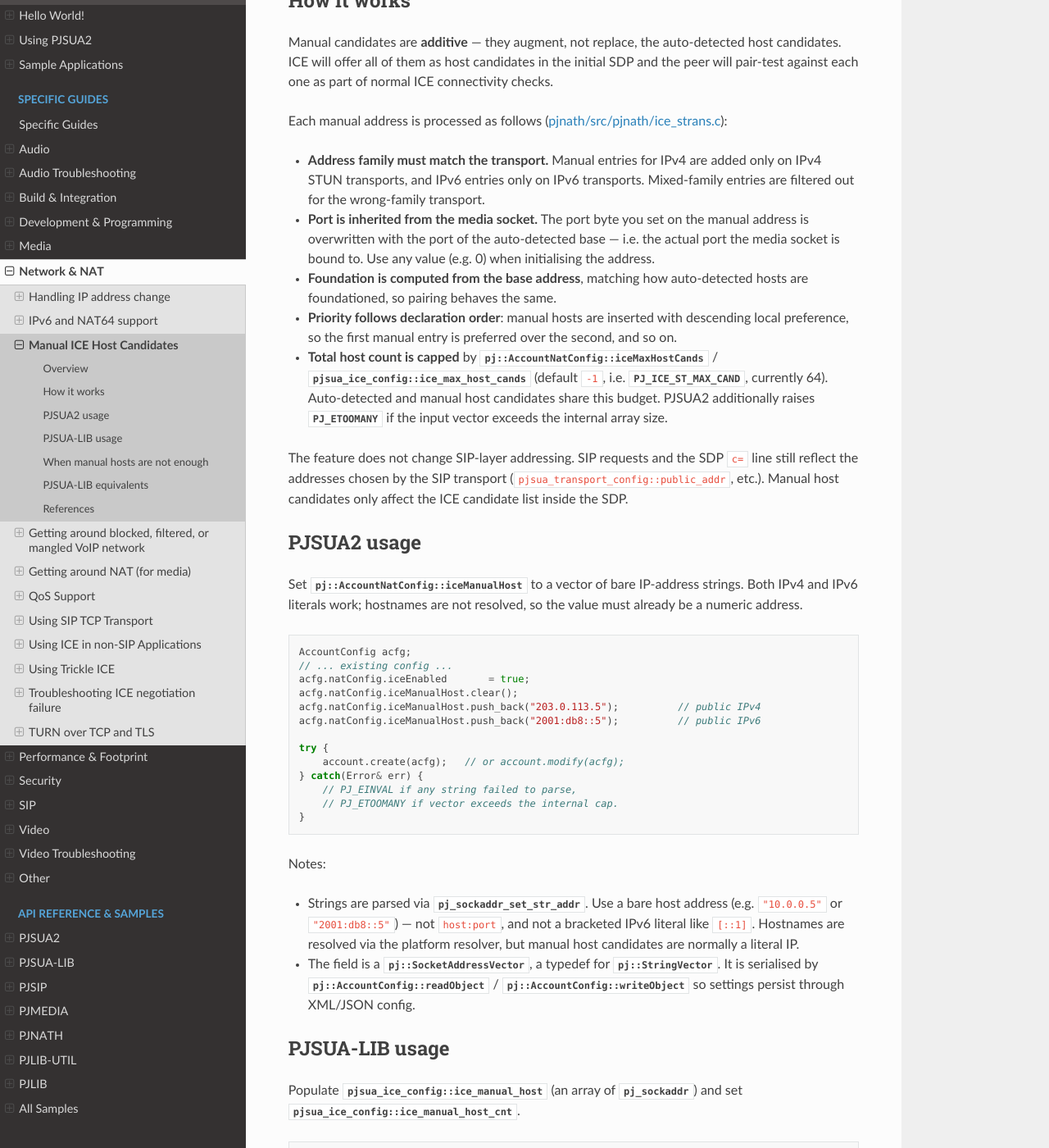
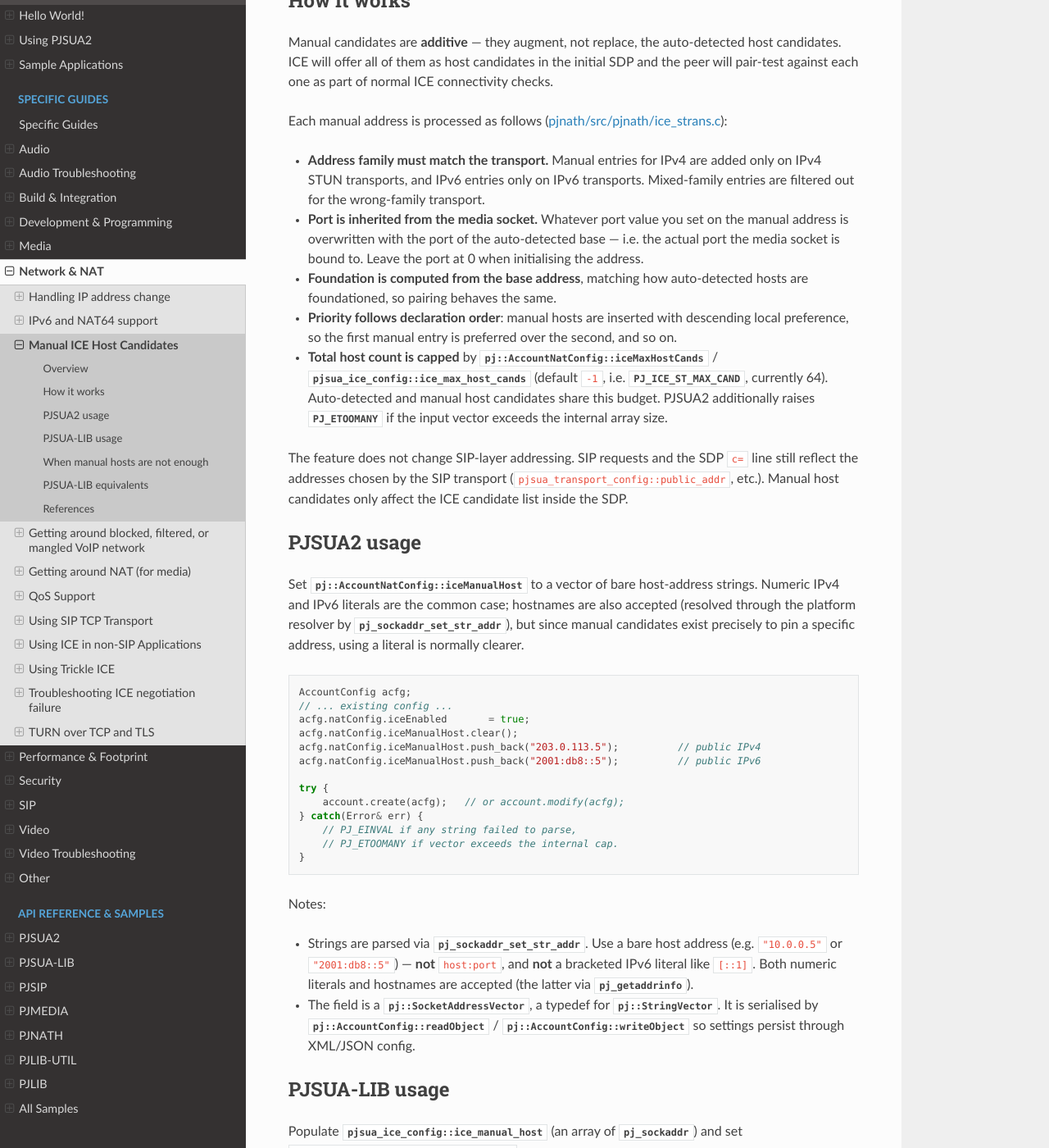
Before and after one commit to pjsip/pjproject_docs, a Sphinx documentation site: the page built from docs/source/specific-guides/network_nat/manual_ice_host_cand.rst, in a window 1280 px wide and 1400 px high, scrolled down 1042 px. Shown: the whole window at 82% size. Built offline with Sphinx 7.4.7 and the Read the Docs theme 3.1.0, drawn with Linux system fonts in a browser that asks for light colours; the version number could not be read and is left out.

Commit message:
docs: manual ICE host — address Copilot review
* "port byte" -> "port value" (port is a 16-bit field, not one byte).
* Reconcile hostname-resolution guidance: pj_sockaddr_set_str_addr()
  does accept hostnames (falls through to pj_getaddrinfo() in both AF
  paths), so the earlier "must already be a numeric address" line was
  wrong. State that both numeric literals and hostnames are accepted,
  while noting literals are the common case for pinned candidates.

```diff
--- a/docs/source/specific-guides/network_nat/manual_ice_host_cand.rst
+++ b/docs/source/specific-guides/network_nat/manual_ice_host_cand.rst
@@ -57,10 +57,10 @@
   IPv4 are added only on IPv4 STUN transports, and IPv6 entries only
   on IPv6 transports. Mixed-family entries are filtered out for the
   wrong-family transport.
-- **Port is inherited from the media socket.** The port byte you set
-  on the manual address is overwritten with the port of the
+- **Port is inherited from the media socket.** Whatever port value
+  you set on the manual address is overwritten with the port of the
   auto-detected base — i.e. the actual port the media socket is
-  bound to. Use any value (e.g. 0) when initialising the address.
+  bound to. Leave the port at 0 when initialising the address.
 - **Foundation is computed from the base address**, matching how
   auto-detected hosts are foundationed, so pairing behaves the same.
 - **Priority follows declaration order**: manual hosts are inserted
@@ -84,8 +84,11 @@
 ------------
 
 Set :cpp:any:`pj::AccountNatConfig::iceManualHost` to a vector of
-bare IP-address strings. Both IPv4 and IPv6 literals work; hostnames
-are not resolved, so the value must already be a numeric address.
+bare host-address strings. Numeric IPv4 and IPv6 literals are the
+common case; hostnames are also accepted (resolved through the
+platform resolver by :cpp:any:`pj_sockaddr_set_str_addr()`), but
+since manual candidates exist precisely to pin a specific address,
+using a literal is normally clearer.
 
 .. code-block:: c++
 
@@ -107,9 +110,9 @@
 
 - Strings are parsed via :cpp:any:`pj_sockaddr_set_str_addr()`. Use
   a bare host address (e.g. ``"10.0.0.5"`` or ``"2001:db8::5"``) —
-  not ``host:port``, and not a bracketed IPv6 literal like
-  ``[::1]``. Hostnames are resolved via the platform resolver, but
-  manual host candidates are normally a literal IP.
+  **not** ``host:port``, and **not** a bracketed IPv6 literal like
+  ``[::1]``. Both numeric literals and hostnames are accepted (the
+  latter via :cpp:any:`pj_getaddrinfo`).
 - The field is a :cpp:any:`pj::SocketAddressVector`, a typedef for
   :cpp:any:`pj::StringVector`. It is serialised by
   :cpp:any:`pj::AccountConfig::readObject` /
```
